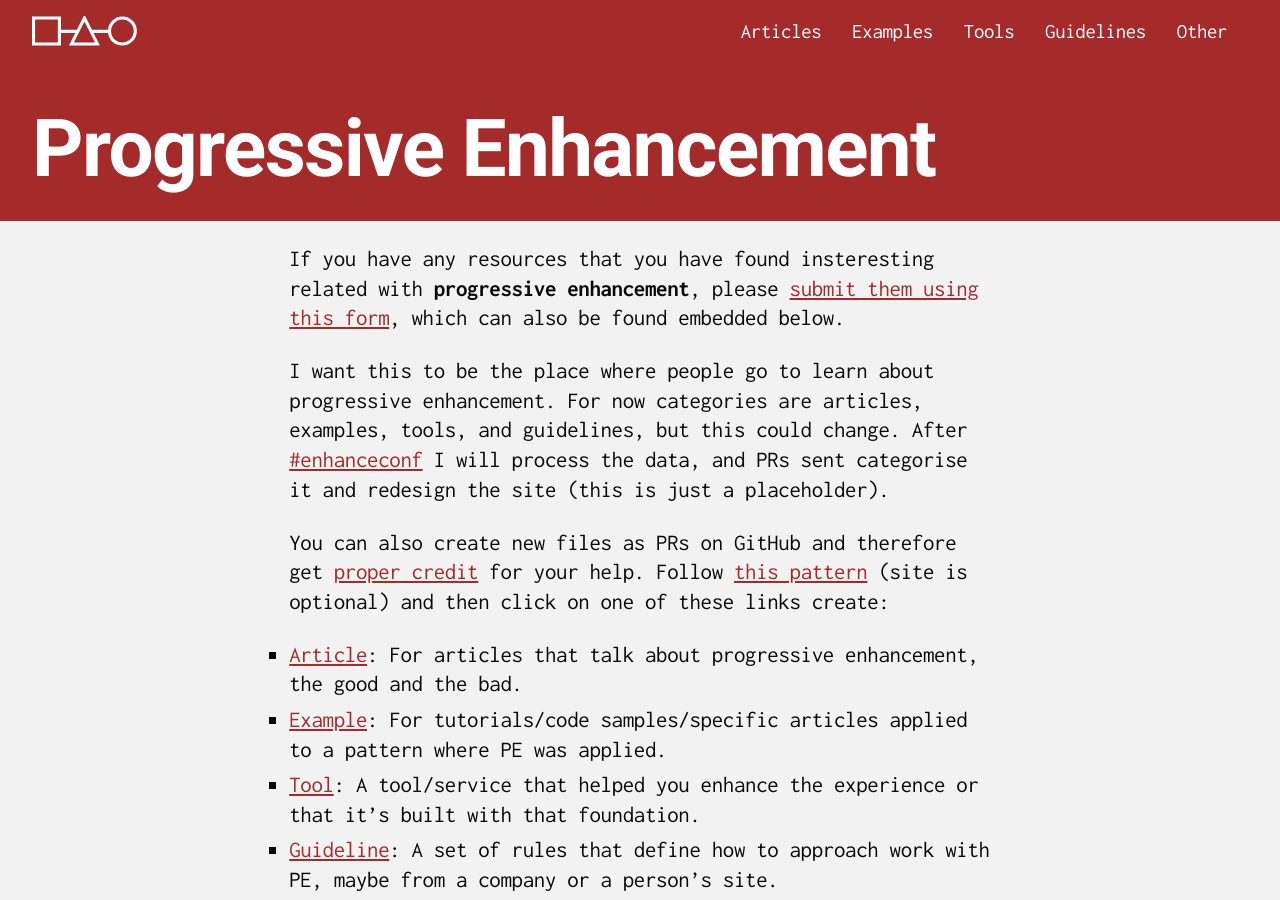
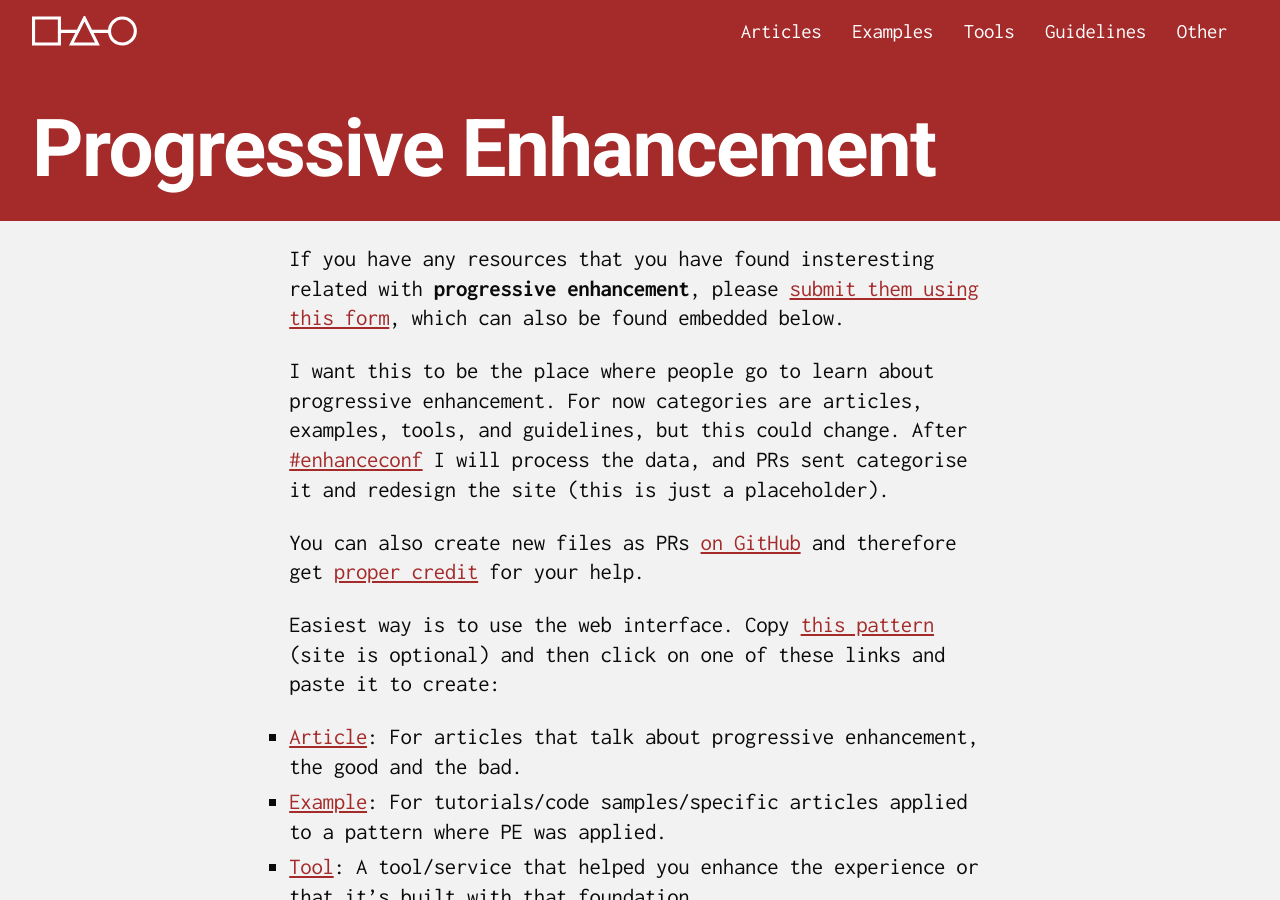
Before and after one commit to jaicab/progressiveenhancement, a Jekyll site: the page built from index.md, in a window 1280 px wide and 900 px high. Built offline with Jekyll 4.4.1, drawn with Linux system fonts in a browser that asks for light colours.

Commit message:
Improve copy

```diff
--- a/index.md
+++ b/index.md
@@ -7,7 +7,9 @@ If you have any resources that you have found insteresting related with **progre
 
 I want this to be the place where people go to learn about progressive enhancement. For now categories are articles, examples, tools, and guidelines, but this could change. After [#enhanceconf](https://twitter.com/hashtag/EnhanceConf?src=hash&lang=es) I will process the data, and PRs sent categorise it and redesign the site (this is just a placeholder).
 
-You can also create new files as PRs on GitHub and therefore get [proper credit](https://github.com/jaicab/progressiveenhancement/graphs/contributors) for your help. Follow [this pattern](https://raw.githubusercontent.com/jaicab/progressiveenhancement/gh-pages/_resourcearticle/example.md) (site is optional) and then click on one of these links create:
+You can also create new files as PRs [on GitHub](https://github.com/jaicab/progressiveenhancement) and therefore get [proper credit](https://github.com/jaicab/progressiveenhancement/graphs/contributors) for your help.
+
+Easiest way is to use the web interface. Copy [this pattern](https://raw.githubusercontent.com/jaicab/progressiveenhancement/gh-pages/_resourcearticle/example.md) (site is optional) and then click on one of these links and paste it to create:
 
 - [Article](https://github.com/jaicab/progressiveenhancement/new/gh-pages/_resourcearticle): For articles that talk about progressive enhancement, the good and the bad.
 - [Example](https://github.com/jaicab/progressiveenhancement/new/gh-pages/_resourceexample): For tutorials/code samples/specific articles applied to a pattern where PE was applied.
```
